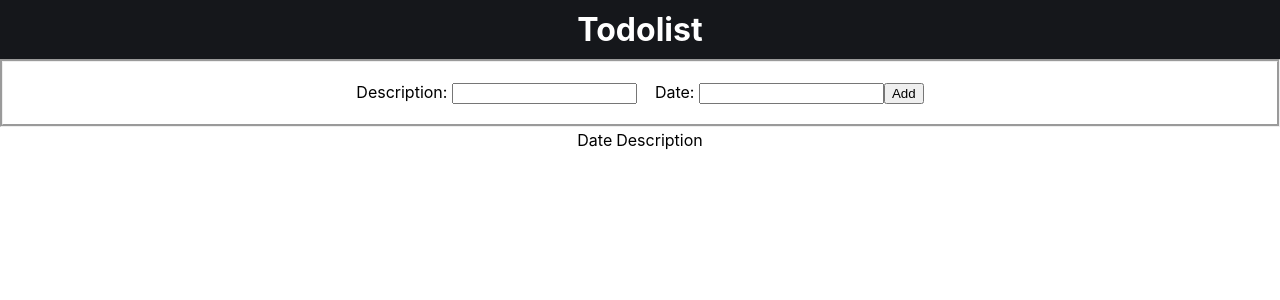
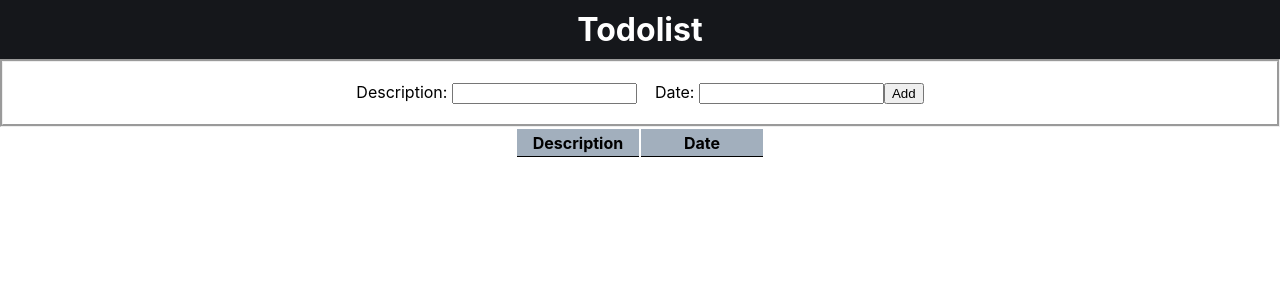
Before and after one commit to Lateh13/Todolist, a React (Create React App) app: page / in a window 1280 px wide. Shown: the top 300 px of the page. Built offline with nearby package versions, Linux system fonts and the light colour scheme.

Commit message:
Table changes

```diff
--- a/src/App.css
+++ b/src/App.css
@@ -28,13 +28,29 @@
   color: #61dafb;
 }
 
-table {
-  margin-left: auto;
-  margin-right: auto;
+.style-table {
+  margin: auto;
+  padding: auto;
+}
+
+.style-table th {
+  border-bottom: thin solid;
+  background-color: rgb(162, 175, 189);
+  height: 25px;
+  min-width: 120px;
+}
+
+.style-table td {
+  height: 20px;
+}
+
+.style-table tr:nth-child(odd) {
+  background-color: #e6e0e0;
 }
 
 .center {
   text-align: center;
+  overflow-x:auto;
 }
 
 .heading {
@@ -49,6 +65,7 @@ table {
   border-style: groove;
 }
 
+
 @keyframes App-logo-spin {
   from {
     transform: rotate(0deg);
--- a/src/App.js
+++ b/src/App.js
@@ -29,11 +29,11 @@ function Todolist() {
                 &nbsp;&nbsp;&nbsp;&nbsp;Date: <input type="text" name="date" onChange={inputChanged} value={todo.date}/>
                 <input type="submit" value="Add"/>
             </form>
-            <table>
+            <table className="style-table">
                 <tbody>
                     <tr>
-                        <td>Date</td>
-                        <td>Description</td>
+                        <th>Description</th>
+                        <th>Date</th>
                     </tr>
                     {items}
                 </tbody>
```
